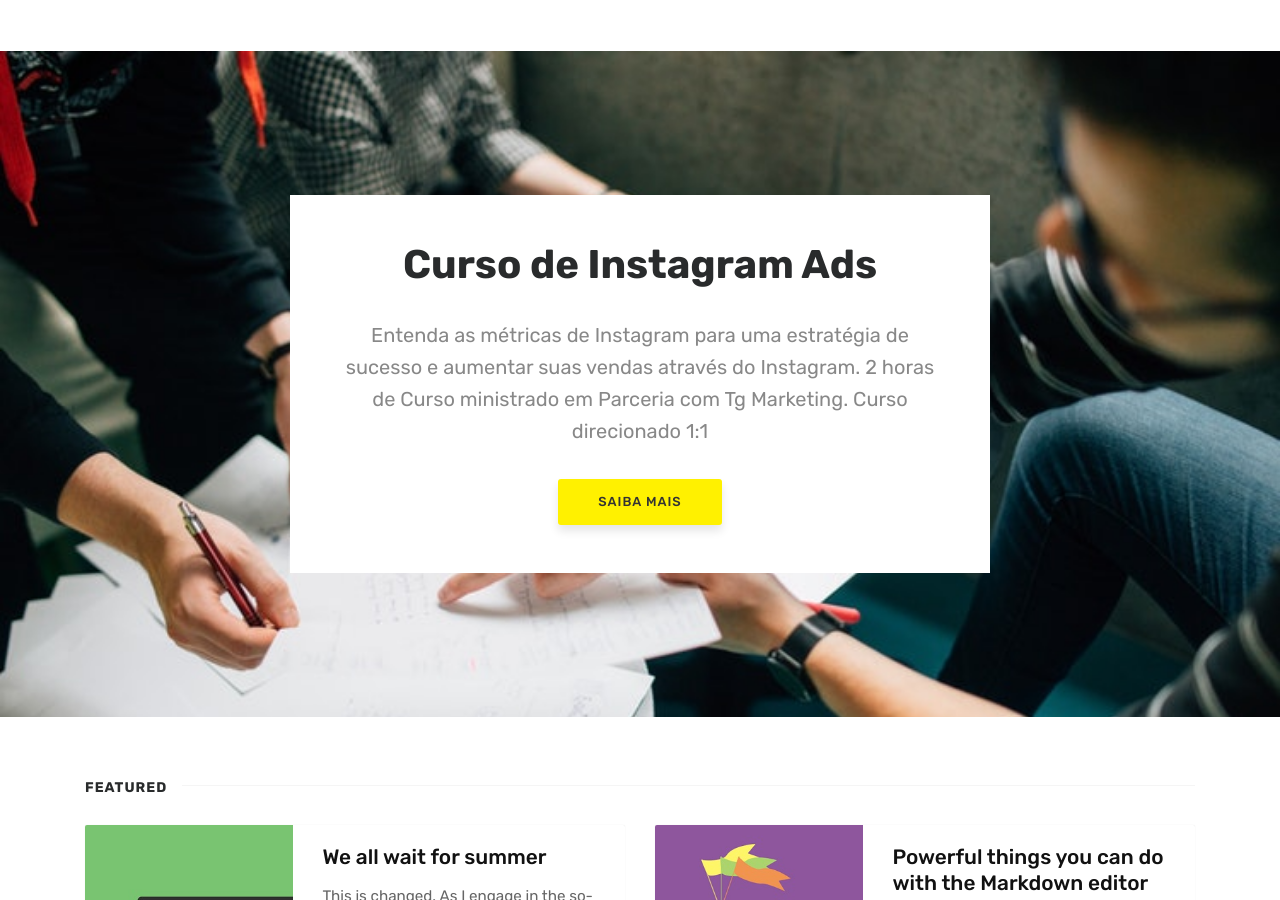
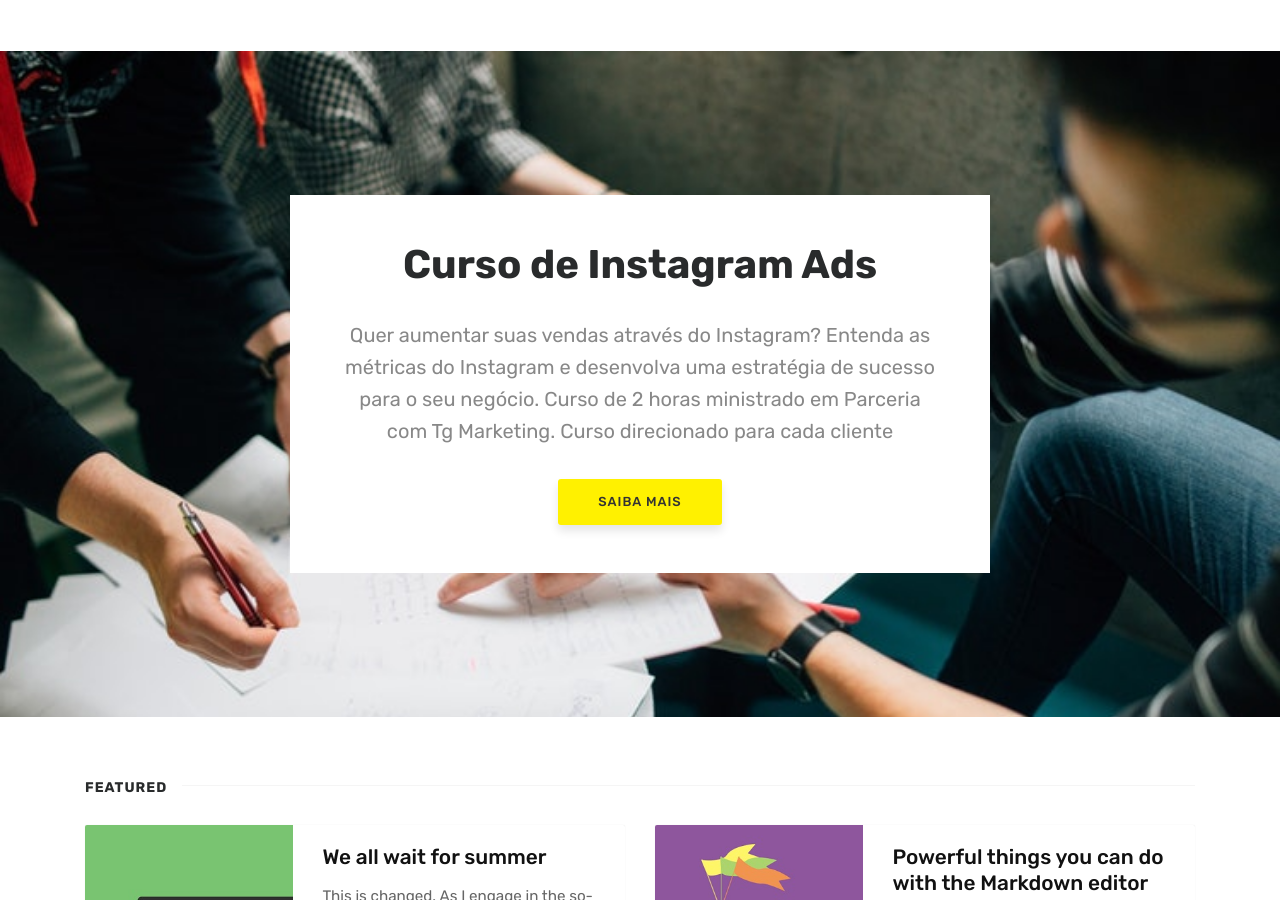
Before and after one commit to fabiolafaria/fabiolafaria.github.io, a Jekyll site: the page built from index.html, in a window 1280 px wide and 900 px high. Built offline with Jekyll 4.4.1, drawn with Linux system fonts in a browser that asks for light colours; the list of posts is cut into pages by our own code; comment, search, counter and statistics services are not loaded.

Commit message:
Updated 'index.html' via CloudCannon

```diff
--- a/index.html
+++ b/index.html
@@ -8,7 +8,7 @@
 <section class="intro full-width">
     <div class="wrapintro">
         <h1>Curso de Instagram Ads</h1>
-        <h2 class="lead">Entenda as métricas de Instagram para uma estratégia de sucesso e aumentar suas vendas através do Instagram. <b> 2 horas de Curso </b>  ministrado em Parceria com Tg Marketing. Curso direcionado 1:1 </h2>
+        <h2 class="lead">Quer aumentar suas vendas através do Instagram? Entenda as métricas do Instagram e desenvolva uma estratégia de sucesso para o seu negócio. Curso de <b>2 horas</b>  ministrado em Parceria com Tg Marketing. Curso direcionado para cada cliente</h2>
         <a href="" class="btn">Saiba Mais</a>
     </div>
 </section>
```
